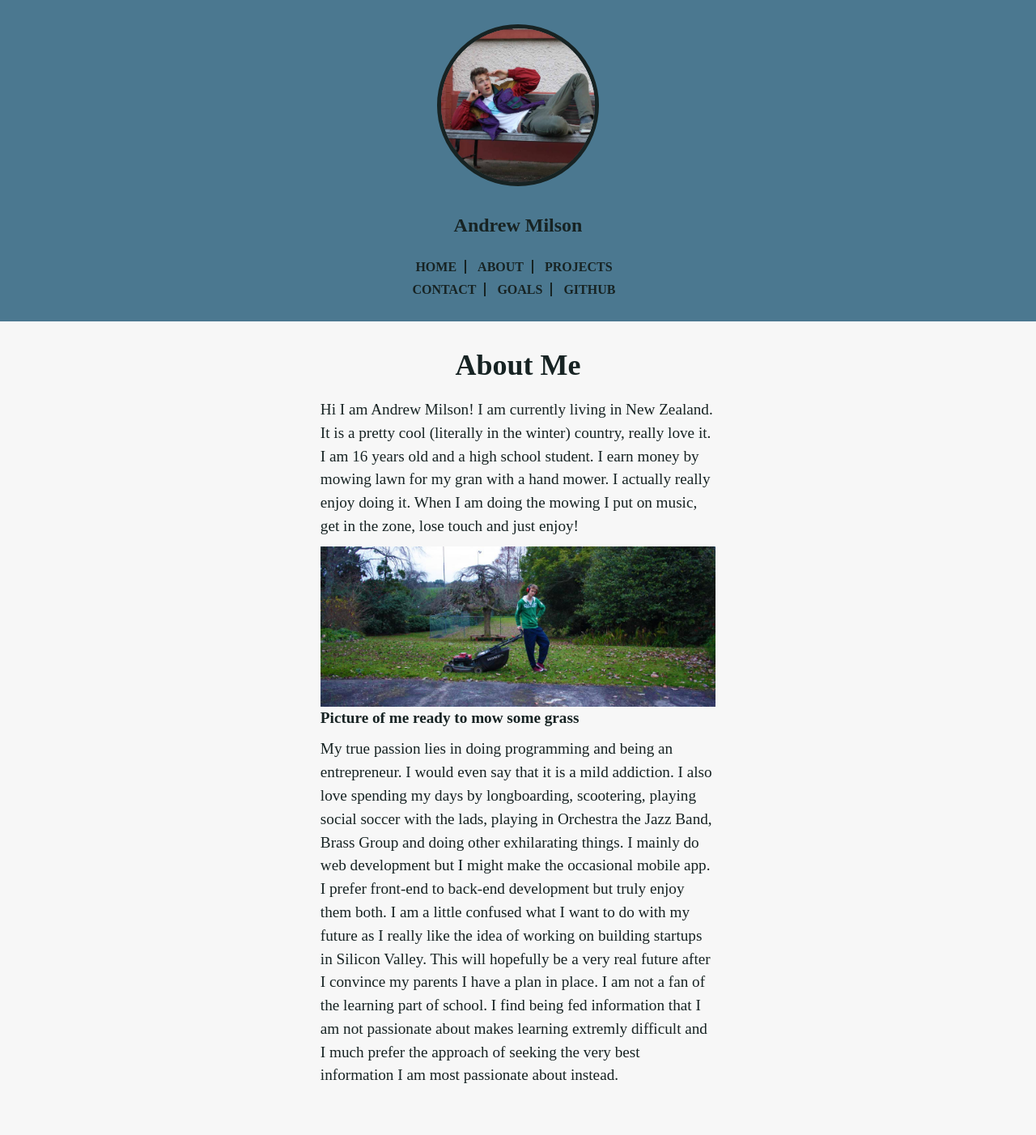
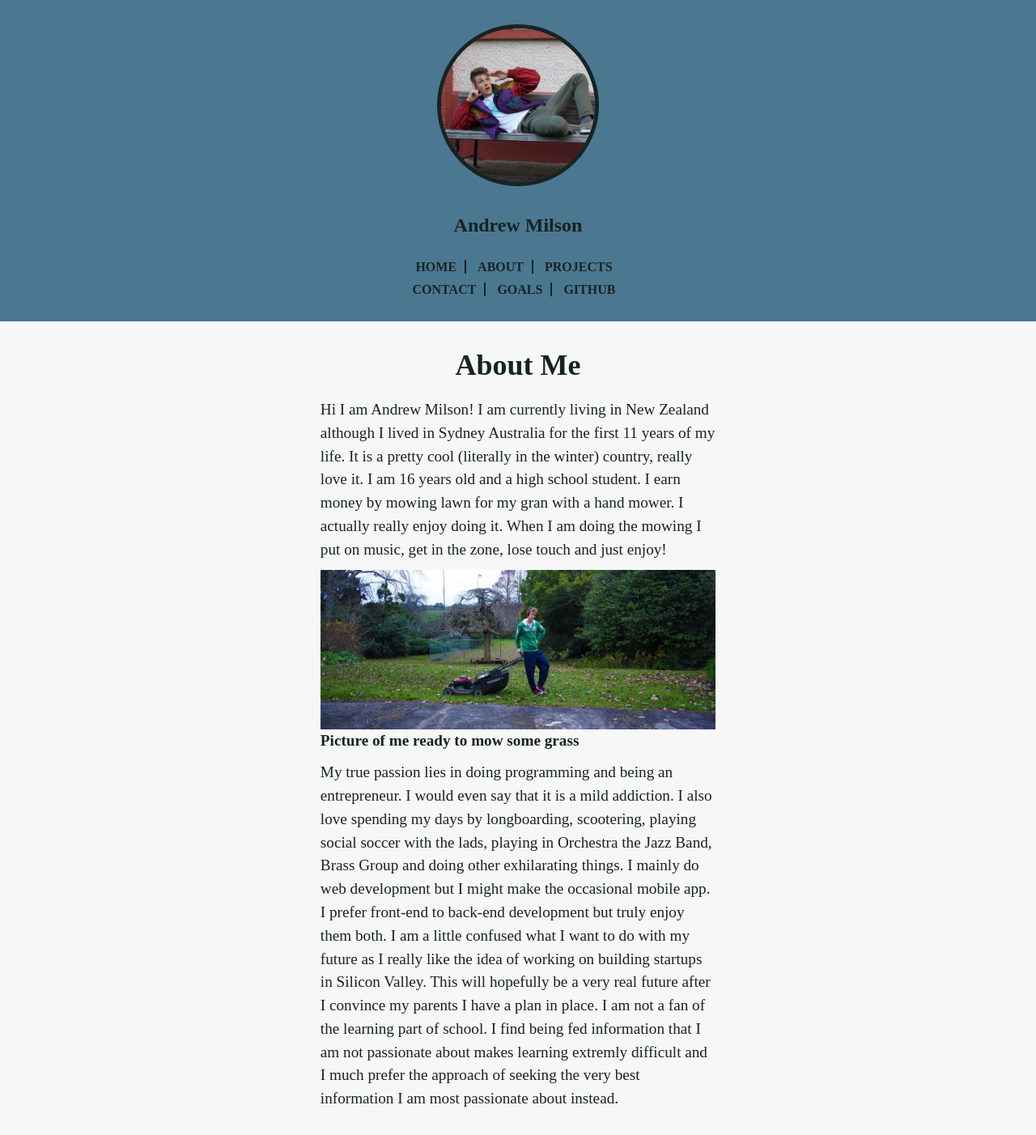
Before and after one commit to andrewmilson/andrewmilson.github.io, a Jekyll site: the page built from about.md, in a window 1280 px wide. Shown: the whole page at 81% size. Built offline with Jekyll 4.4.1, drawn with Linux system fonts in a browser that asks for light colours; some web fonts are replaced; Markdown is read by kramdown in place of the engine named in the settings; before the commit the page ends 1373 px from its top, so only the background shows below that.

Commit message:
updated about

```diff
--- a/about.md
+++ b/about.md
@@ -4,7 +4,7 @@
 permalink: /about/
 ---
 
-Hi I am Andrew Milson! I am currently living in New Zealand. It is a pretty cool (literally in the winter) country, really love it. I am 16 years old and a high school student. I earn money by mowing lawn for my gran with a hand mower. I actually really enjoy doing it. When I am doing the mowing I put on music, get in the zone, lose touch and just enjoy!
+Hi I am Andrew Milson! I am currently living in New Zealand although I lived in Sydney Australia for the first 11 years of my life. It is a pretty cool (literally in the winter) country, really love it. I am 16 years old and a high school student. I earn money by mowing lawn for my gran with a hand mower. I actually really enjoy doing it. When I am doing the mowing I put on music, get in the zone, lose touch and just enjoy!
 
 ![Picture of me ready to mow some grass](images/mower-and-i.jpg)
 __Picture of me ready to mow some grass__
```
